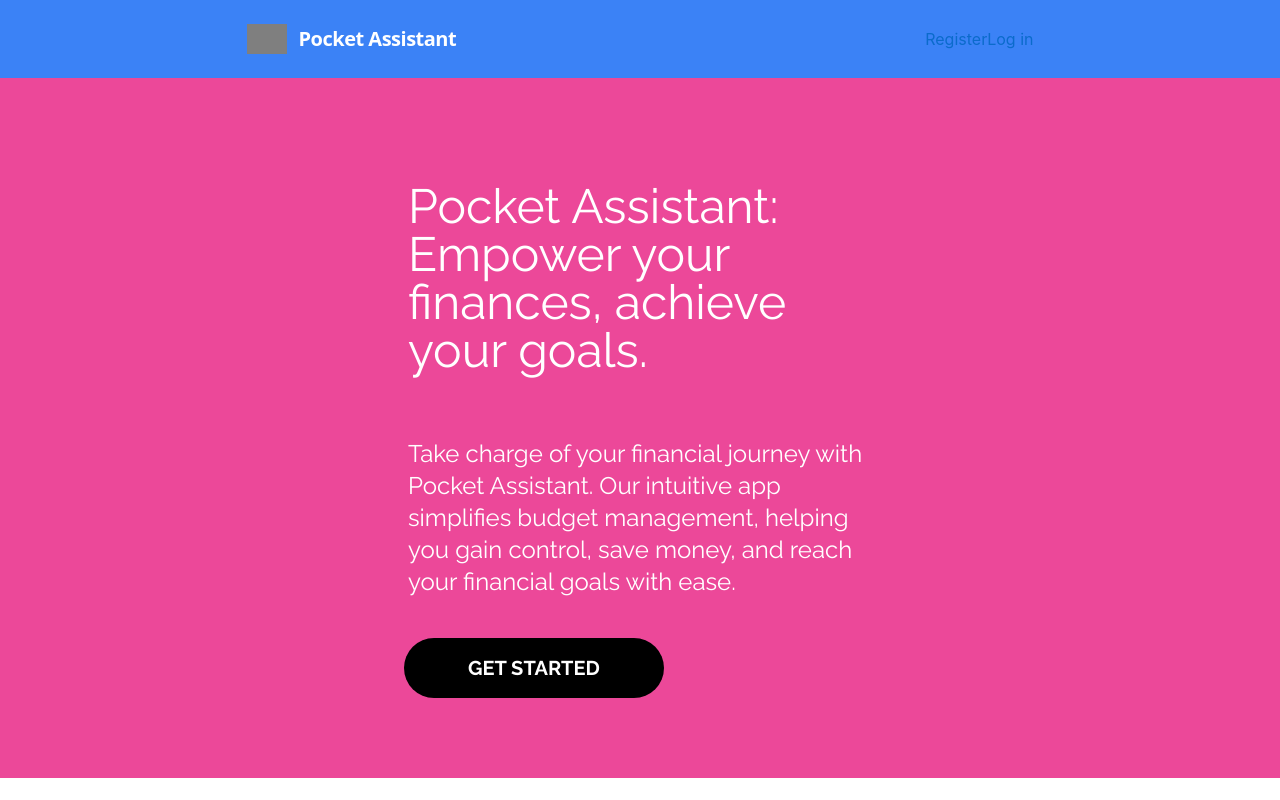
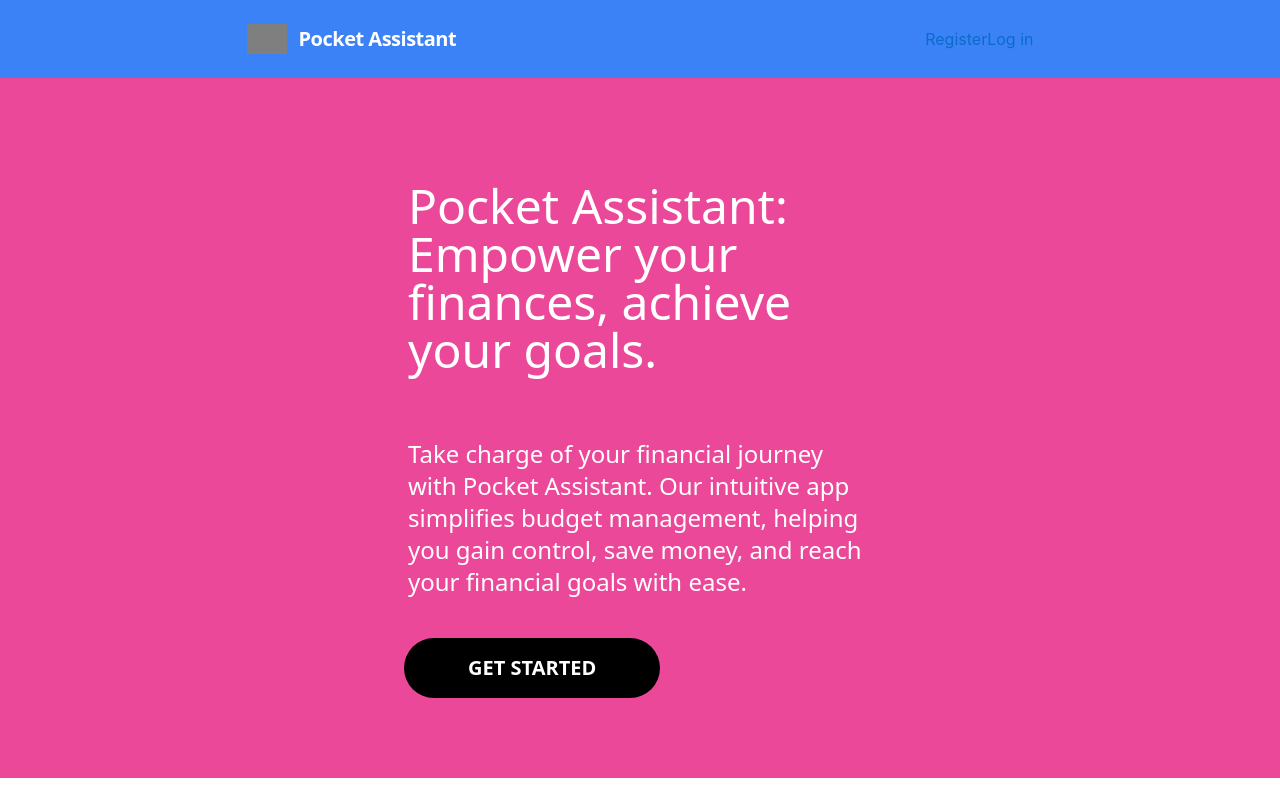
Before and after one commit to Eghizio/pocket-assistant-client, a Next.js app: page / in a window 1280 px wide. Built offline with nearby package versions, Linux system fonts and the light colour scheme; grey boxes are pictures that could not be loaded.

Commit message:
Refactor

```diff
--- a/src/components/navigation/Logo.tsx
+++ b/src/components/navigation/Logo.tsx
@@ -3,12 +3,8 @@ import logo from "/assets/wallet.svg";
 
 export const Logo = () => {
     return (
-        <Image
-            src={logo}
-            width={40}
-            height={40}
-            alt="Logo"
-            className="filter-white"
-        />
+        <div className="filter-white">
+            <Image src={logo} width={40} height={40} alt="Logo" />
+        </div>
     );
 };
--- a/src/components/sections/MainSection.tsx
+++ b/src/components/sections/MainSection.tsx
@@ -1,18 +1,24 @@
 import { Raleway } from "next/font/google";
 import Link from "next/link";
-import styled from "styled-components";
+import styled, { createGlobalStyle } from "styled-components";
 
 // If loading a variable font, you don't need to specify the font weight
 const raleway = Raleway({ subsets: ["latin"] });
 
 export const MainSection = () => {
+    const GlobalStyle = createGlobalStyle`
+        body {
+            font-family: 'Raleway', sans-serif;
+        }
+    `;
+
     return (
         <main className="bg-pink-500 px-96 py-20 flex flex-col items-start gap-4">
-            <h2 className={`text-white text-5xl p-6 m-0 ${raleway.className}`}>
+            <h2 className="text-white text-5xl p-6 m-0">
                 Pocket Assistant: Empower your finances, achieve your goals.
             </h2>
 
-            <p className={`text-white text-2xl p-6 ${raleway.className}`}>
+            <p className="text-white text-2xl p-6">
                 Take charge of your financial journey with Pocket Assistant. Our
                 intuitive app simplifies budget management, helping you gain
                 control, save money, and reach your financial goals with ease.
@@ -23,7 +29,7 @@ export const MainSection = () => {
                     type="button"
                     name="get-started"
                     aria-label="Get Started"
-                    className={`bg-black hover:scale-110 uppercase rounded-full text-xl font-bold text-white py-4 px-16 ml-5 ${raleway.className}`}
+                    className="bg-black hover:scale-110 uppercase rounded-full text-xl font-bold text-white py-4 px-16 ml-5"
                 >
                     Get started
                 </button>
```
